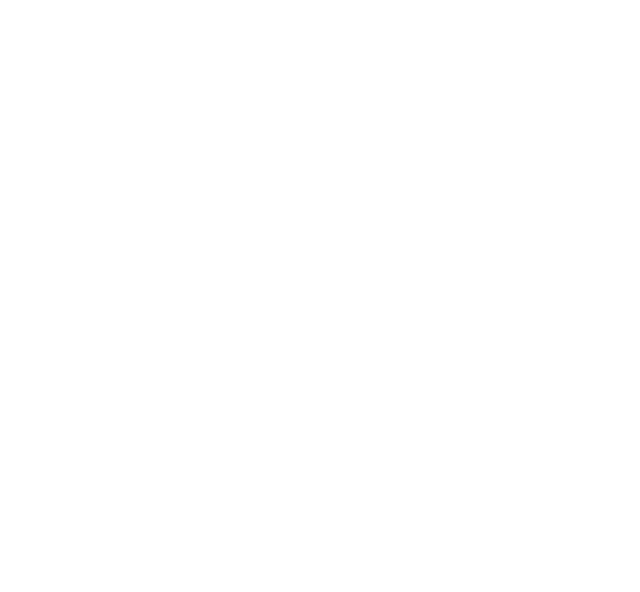
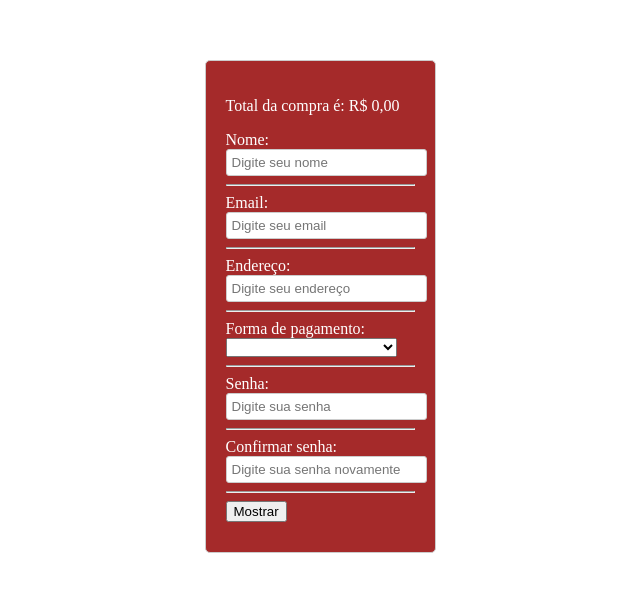
Before and after one commit to luisc5martins/recDesWeb, a Vue app: page /finalizaCompra in a window 1280 px wide. Before the commit this address had no page. Shown: the part 2706-3298 px from the top of the page, without its empty margins (320-960 px from the left). Before the commit the page ends 800 px from the top, so only its background shows below. Built offline with nearby package versions, Linux system fonts and the light colour scheme.

Commit message:
mudanças carrinho, favorito e finalizar compra

```diff
--- a/src/_data/carrinho.js
+++ b/src/_data/carrinho.js
@@ -1,6 +1,7 @@
 import { ref } from 'vue'
+import { livros } from './livros'
 
-let carrinho = ref({
+const carrinho = ref({
   itens: [],
   total: 0
 })
--- a/src/_data/favoritos.js
+++ b/src/_data/favoritos.js
@@ -1,19 +1,26 @@
 import { ref } from 'vue'
 
 let fav = ref({
-  itens: []
+  itens: [],
+  valor: 0
 })
 
-  function removerItemFavorito(itens) {
+function atualizaQuantidadeItem(item) {
+  fav.value.valor -= item.valor
+  item.valor = item.price * item.quantidade
+  fav.value.valor += item.valor
+}
+
+  function removerItemFavorito(item) {
     const index = fav.value.itens.findIndex((i) => i.id === item.id)
     fav.value.itens.splice(index, 1)
   }
 
-  function adicionarAoFavorito(itens) {
+  function adicionarAoFavorito(livro) {
     const index = fav.value.itens.findIndex((item) => item.id === livro.id)
     if (index === -1) {
       fav.value.itens.push({
-        ...livro,
+        ...livro
       })
     } else {
       fav.value.itens[index].quantidade++
@@ -23,5 +30,8 @@
   function limparFavorito() {
     fav.value.itens = [];
   }
+  function formatarPrecoFav(preco) {
+    return 'R$ ' + preco.toFixed(2).replace('.', ',')
+}
 
-  export { fav, removerItemFavorito, adicionarAoFavorito, limparFavorito }
+  export { fav, atualizaQuantidadeItem, removerItemFavorito, adicionarAoFavorito, limparFavorito, formatarPrecoFav }
--- a/src/components/CardLivro.vue
+++ b/src/components/CardLivro.vue
@@ -1,6 +1,7 @@
 <script setup>
 import { adicionarAoCarrinho } from "@/_data/carrinho.js"
 import MButton from "./MButton.vue";
+import { adicionarAoFavorito } from "@/_data/favoritos.js"
 
 const props = defineProps({
     livro: Object
@@ -22,8 +23,8 @@
           <p class="preco-livro">{{ formatarPreco(props.livro.price) }}</p>
         </div>
         <div class="card-buttons-livros">
-          <MButton @click="adicionarAoCarrinho(props.livro)" texto="Adicionar Carrinho"/>
-          <MButton texto="Adicionar aos favoritos"/>
+          <MButton @click="adicionarAoCarrinho(props.livros)" texto="Adicionar Carrinho"/>
+          <MButton @click="adicionarAoFavorito(props.livros)" texto="Adicionar aos favoritos"/>
         </div>
       </div>
 </template>
--- a/src/components/MeuCarrinho.vue
+++ b/src/components/MeuCarrinho.vue
@@ -1,5 +1,5 @@
 <script setup>
-import favoritosView from './favoritosView.vue';
+import favoritos from './favoritos.vue';
 import { carrinho, removerItemCarrinho, atualizaQuantidadeItem, limparCarrinho } from '@/_data/carrinho.js'
 import MButton from './MButton.vue';
 import MMessage from './MMessage.vue';
@@ -41,7 +41,7 @@
             </div>
             <div class="wrapButton">
                 <m-button @click="limparCarrinho()" texto="Limpar carrinho" />
-                <m-button texto="Fechar carrinho" />
+                <m-button texto="Fechar compra" @click="$router.push({name: compraView})" />
                 <m-button texto="Favoritos" @click="$router.push({name: 'favs'})"/>
                 <m-button texto="Continuar comprando" />
             </div>
--- /dev/null
+++ b/src/components/messageCompra.vue
@@ -0,0 +1,13 @@
+<template>
+
+    <p>Você não tem itens no seu carrinho para comprar</p>
+
+    </template>
+
+    <style scoped>
+    p {
+        font-weight: bold;
+        font-size: 1.1rem;
+    }
+
+    </style>
--- a/src/router/index.js
+++ b/src/router/index.js
@@ -1,25 +1,32 @@
 import homeView from '../views/homeView.vue'
-import favoritosView from '../components/favoritosView.vue'
+import favoritos from '../components/favoritos.vue'
 import MeuCarrinho from '../components/MeuCarrinho.vue'
+import compraView from '../views/compraView.vue'
 import { createRouter, createWebHistory } from 'vue-router'
+
 
 const router = createRouter({
   history: createWebHistory(import.meta.env.BASE_URL),
   routes: [
     {
-      path: '/home',
+      path: '/',
       name: 'inicio',
       component: homeView
     },
     {
       path: '/favoritos',
       name: 'favs',
-      component: favoritosView
+      component: favoritos
     },
     {
       path: '/carrinho',
       name: 'carrinho',
       component: MeuCarrinho
+    },
+    {
+      path: '/finalizaCompra',
+      name: 'finalizaCompra',
+      component: compraView
     }
   ]
 })
--- /dev/null
+++ b/src/views/compraView.vue
@@ -0,0 +1,228 @@
+<script setup>
+import { ref } from 'vue'
+
+import { carrinho, adicionarAoCarrinho, removerItemCarrinho, atualizaQuantidadeItem } from '@/_data/carrinho.js'
+import { messageCompra } from './components/messageCompra.vue'
+
+function formatarPreco(preco) {
+  return 'R$ ' + preco.toFixed(2).replace('.', ',')
+}
+
+const nome = ref('')
+const email = ref('')
+const endereco = ref('')
+const formaDePagamento = ref('')
+const senha = ref('')
+const confirmacao = ref('')
+const ok = ref(false)
+
+function validar() {
+  if (senha.value === confirmacao.value) {
+    return true;
+  }
+  else {
+    return false;
+  }
+}
+
+
+</script>
+
+<template>
+    <div class="fechamentoCompra">
+      <h2>Pagamento:</h2>
+      <div class="wrap-compra">
+        <messageCompra v-if="carrinho.itens.length === 0"/>
+        <div v-else>
+          <div class="item-compra" v-for="(item, index) in carrinho.itens" :key="index">
+            <div class="info-livro-compra">
+              <div class="imagem-livro">
+                <img :src="item.img" class="icon-capa-livro" />
+              </div>
+              <div class="detalhes-livro">
+                <div>
+                  <p>{{ item.title }}</p>
+                  <p class="info-livro-preco">{{ formatarPreco(item.price) }}/un</p>
+                </div>
+                <div>
+                  <p>
+                    Quantidade:
+                    <input
+                      type="number"
+                      v-model="item.quantidade"
+                      @change="atualizaQuantidadeItem(item)"
+                      min="1"
+                    />
+                  </p>
+                  <button @click="removerItemCarrinho(item)">&#128465;</button>
+                  <p>Total: {{ formatarPreco(item.total) }}</p>
+                  <p class="carrinho-total">Total: {{ formatarPreco(carrinho.total) }}</p>
+                </div>
+              </div>
+            </div>
+          </div>
+        </div>
+        <m-button texto="Limpar"/>
+        <m-button texto="Comprar" @click="$router.push({name: 'fechar-compra'})"/>
+
+        <button class="continuar" @click="$router.push({name: 'home'})">Continuar comprando</button>
+      </div>
+    </div>
+     <div class= "container">
+    <form class="form" @submit.prevent="ok = validar()">
+      <div class="centro ">
+        <p class="carrinho-total">Total da compra é: {{ formatarPreco(carrinho.total) }}</p>
+        <label for="">Nome:</label>
+        <input type="text" v-on:keypress="ok = false" v-model="nome" required placeholder="Digite seu nome" />
+        <hr>
+
+        <label for="">Email:</label>
+        <input type="email" v-on:keypress="ok = false" v-model="email" placeholder="Digite seu email" />
+        <hr>
+        <label for="">Endereço:</label>
+        <input type="text" v-on:keypress="ok = false" v-model="endereco" placeholder="Digite seu endereço" />
+        <hr>
+
+        <label for="formaPagamento">Forma de pagamento:</label>
+        <select v-on:keypress="ok = false" v-model="forma">
+          <option value="cartao">Cartão: Crédito ou debito</option>
+          <option value="pix">Pix</option>
+          <option value="boleto">Boleto</option>
+
+        </select>
+        <hr>
+        <label for="">Senha:</label>
+        <input type="password" v-on:keypress="ok = false" v-model="senha" minlength="6" placeholder="Digite sua senha" />
+        <hr>
+        <label for="">Confirmar senha:</label>
+        <input type="password" v-on:keypress="ok = false" v-model="confirmacao" minlength="6"
+          placeholder="Digite sua senha novamente" />
+        <hr>
+        <button  class="mostraCompra" type="submit">Mostrar</button>
+      </div>
+    </form>
+    <div v-if="ok" class="retorno">
+        <p>Total da compra é de: {{ formatarPreco(carrinho.total) }}</p>
+      <p>O nome digitado é: {{ nome }}</p>
+      <p>O email digitado é: {{ email }}</p>
+      <p>O endereço digitado é: {{ endereco }}</p>
+      <p>A forma de pagamento digitada é: {{ forma}}</p>
+      <p>A senha digitada é: {{ senha }}</p>
+      <p>A confirmação digitada é: {{ confirma }}</p>
+
+    </div>
+</div>
+
+</template>
+
+<style scoped>
+
+.carrinho {
+    display: flex;
+    flex-direction: column;
+    align-items: center;
+  font-family: 'Times New Roman', Times, serif;
+  color: brown;
+}
+.wrap-carrinho .carrinho-total {
+    position: fixed;
+    bottom: 3%;
+    font-size: 1.5rem;
+    font-weight: bold;
+  }
+
+  .item-carrinho .info-livro {
+    display: flex;
+    margin-bottom: 50px;
+  }
+  .detalhes-livro {
+    display: flex;
+    flex-direction: column;
+    width: 100%;
+  }
+  .detalhes-livro p {
+    margin: 0;
+  }
+  .detalhes-livro div {
+    display: flex;
+    justify-content: space-between;
+    width: 100%;
+  }
+
+  .detalhes-livro input[type='number'] {
+    width: 50px;
+    text-align: center;
+    border: none;
+    border-bottom: 1px solid black;
+    background-color: transparent;
+    margin-left: 10px;
+  }
+
+  .detalhes-livro button {
+    background-color: transparent;
+    border: none;
+    cursor: pointer;
+    font-size: 1.5rem;
+    color: black;
+    padding: 0;
+    margin: 0;
+  }
+
+  .info-livro-preco {
+    margin-left: auto;
+  }
+  .icon-capa-livro {
+    width: 150px;
+    margin-right: 10px;
+  }
+  .container{
+  display: flex;
+  justify-content: center;
+  align-items: center;
+  height: 100vh;
+color:white;
+}
+.form{
+    max-width: 400px;
+  padding: 20px;
+  border: 1px solid #ccc;
+  border-radius: 5px;
+  background-color: brown;
+
+}
+.centro {
+    margin-bottom: 10px;
+}
+
+label {
+  display: block;
+}
+
+input {
+  width: 100%;
+  padding: 5px;
+  border: 1px solid #ccc;
+  border-radius: 3px;
+}
+.baixo{
+    text-align: center;
+display: flex;
+  justify-content: center;
+  align-items: center;
+  height: 85vh;
+  display: block;
+  margin-bottom: 10px;
+  max-width: 400px;
+  padding: 20px;
+  border: 1px solid #ccc;
+  border-radius: 5px;
+  background-color: brown;
+color:white;
+}
+.comp{
+  background-color: white;
+  border-radius: #ccc 3px;
+  color: brown;
+}
+
+</style>
```
Also changed, not shown: src/components/favoritos.vue (renamed from src/components/favoritosView.vue, +9 -11 lines).
